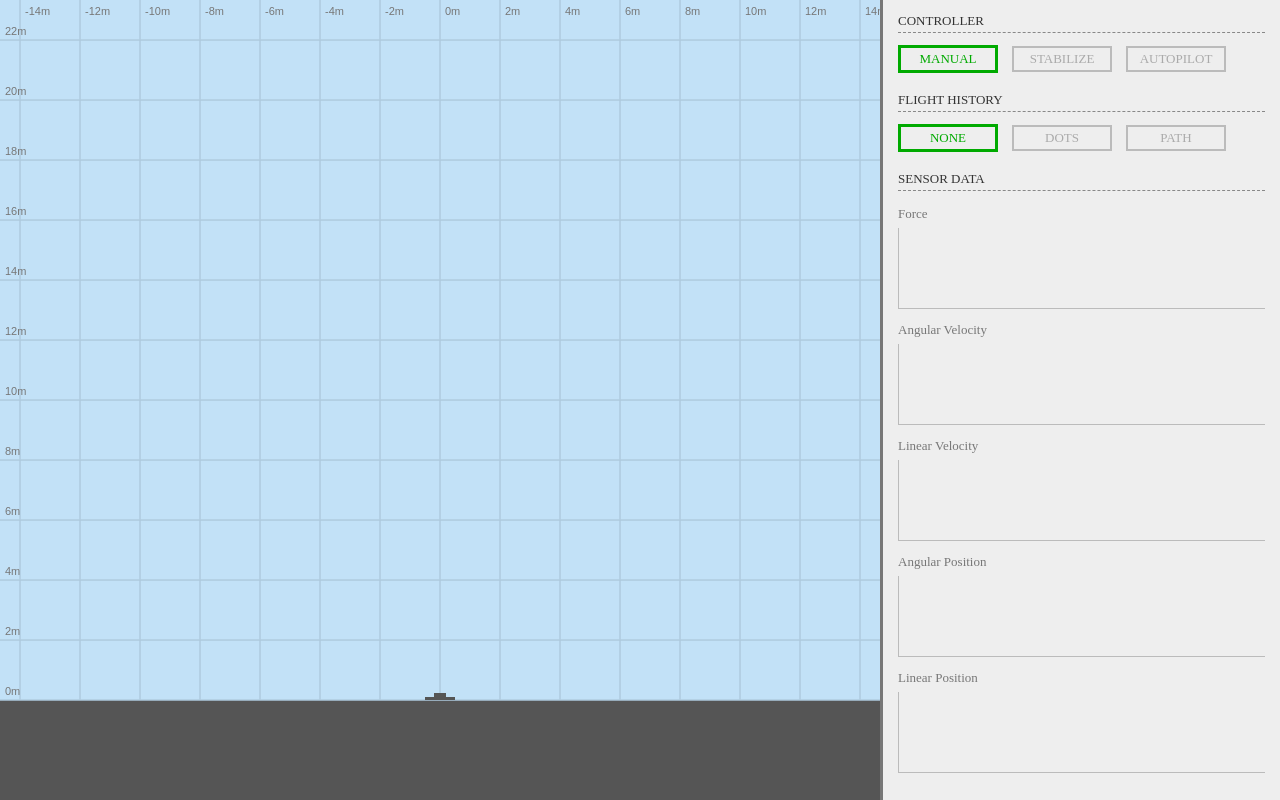
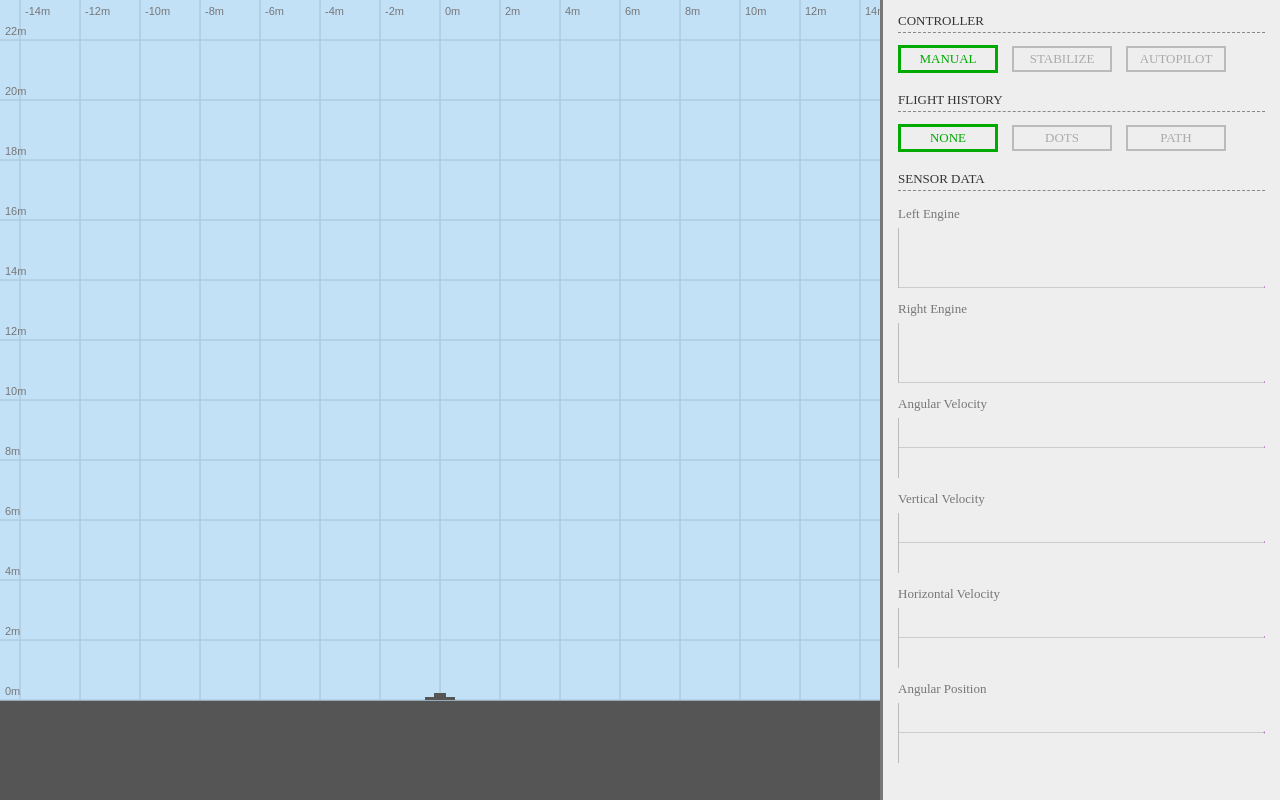
Before and after one commit to rkosai/2d-copter-sim, a plain HTML site: page index.html in a window 1280 px wide. Drawn offline with nearby package versions, Linux system fonts and the light colour scheme.

Commit message:
Enable graphing of sensor data

```diff
--- a/css/index.css
+++ b/css/index.css
@@ -63,7 +63,6 @@ body {
 
 #pane .chart {
     background: #EEE;
-    border-bottom: 1px solid #BBB;
     border-left: 1px solid #BBB;
-    height: 80px;
+    height: 60px;
 }
--- a/index.html
+++ b/index.html
@@ -29,35 +29,29 @@
         </div>
         <div class="heading">SENSOR DATA</div>
         <div class="display">
-            <div class="chart-title">Force</div>
+            <div class="chart-title">Left Engine</div>
             <div class="chart-container">
-                <div class="chart">
-                    &nbsp;
-                </div>
+                <div id="chart_left" class="chart"></div>
+            </div>
+            <div class="chart-title">Right Engine</div>
+            <div class="chart-container">
+                <div id="chart_right" class="chart"></div>
             </div>
             <div class="chart-title">Angular Velocity</div>
             <div class="chart-container">
-                <div class="chart">
-                    &nbsp;
-                </div>
+                <div id="chart_v_angular" class="chart"></div>
             </div>
-            <div class="chart-title">Linear Velocity</div>
+            <div class="chart-title">Vertical Velocity</div>
             <div class="chart-container">
-                <div class="chart">
-                    &nbsp;
-                </div>
+                <div id="chart_v_y" class="chart"></div>
+            </div>
+            <div class="chart-title">Horizontal Velocity</div>
+            <div class="chart-container">
+                <div id="chart_v_x" class="chart"></div>
             </div>
             <div class="chart-title">Angular Position</div>
             <div class="chart-container">
-                <div class="chart">
-                    &nbsp;
-                </div>
-            </div>
-            <div class="chart-title">Linear Position</div>
-            <div class="chart-container">
-                <div class="chart">
-                    &nbsp;
-                </div>
+                <div id="chart_pos_angular" class="chart"></div>
             </div>
         </div>
     </div>
@@ -82,40 +76,55 @@
 
         // Set up charts
         var charts = {
-            force: new Chart({
-                view: $('#chart_force'),
+            left: new Chart({
+                view: $('#chart_left'),
                 data: function () {
-                    return [
-                        flyer.sensor.left_engine,
-                        flyer.sensor.right_engine
-                    ];
+                    return flyer.sensors.engines.left;
                 },
                 max: 20,
-                min: 0
+                min: 0,
+                fill: true
+            }),
+            right: new Chart({
+                view: $('#chart_right'),
+                data: function () {
+                    return flyer.sensors.engines.right;
+                },
+                max: 20,
+                min: 0,
+                fill: true
             }),
             angular_velocity: new Chart({
                 view: $('#chart_v_angular'),
                 data: function () {
-                    return [flyer.sensor.angular_velocity];
+                    return flyer.sensors.velocity.theta;
                 },
-                max: 2 * Math.PI,
-                min: -2 * Math.PI
+                max: Math.PI / 2,
+                min: -1 * Math.PI / 2,
+                fill: true
             }),
-            linear_velocity: new Chart({
-                view: $('#chart_v_angular'),
+            linear_velocity_y: new Chart({
+                view: $('#chart_v_y'),
                 data: function () {
-                    return [
-                        flyer.sensor.x_velocity,
-                        flyer.sensor.y_velocity
-                    ];
+                    return flyer.sensors.velocity.y;
                 },
                 max: 30,
-                min: -30
+                min: -30,
+                fill: true
+            }),
+            linear_velocity_x: new Chart({
+                view: $('#chart_v_x'),
+                data: function () {
+                    return flyer.sensors.velocity.x;
+                },
+                max: 30,
+                min: -30,
+                fill: true
             }),
             angular_position: new Chart({
                 view: $('#chart_pos_angular'),
                 data: function () {
-                    return [flyer.sensor.angular_position];
+                    return flyer.sensors.position.theta;
                 },
                 max: Math.PI,
                 min: -1 * Math.PI
@@ -129,6 +138,12 @@
             };
         });
 
+        sim.onSimulationReset(function() {
+            for (var key in charts) {
+                charts[key].reset();
+            };
+        });
+
         sim.start();
     </script>
 </body>
--- a/js/Chart.js
+++ b/js/Chart.js
@@ -1,7 +1,78 @@
 function Chart(opts) {
+    this.div = opts.view;
+    this.data_function = opts.data;
+    this.max = opts.max;
+    this.min = opts.min;
+    this.fill = opts.fill;
 
+    // Generate a canvas
+    var h = this.div.height();
+    var w = this.div.width();
+
+    this.scale = h / (this.max - this.min);
+
+    var c = $('<canvas>');
+    c.height(h);
+    c.width(w);
+    c.attr("height", h);
+    c.attr("width", w);
+    c.css('position', 'absolute');
+    this.div.append(c);
+
+    this.canvas = c;
+    this.ctx = this.canvas[0].getContext('2d');
+
+    this.reset();
 }
 
+Chart.prototype.reset = function() {
+    // Clear the canvas
+    var h = this.ctx.canvas.height;
+    var w = this.ctx.canvas.width;
+
+    this.ctx.clearRect(0, 0, w, h);
+
+    // Draw the baseline
+    this.ctx.rect(0, h - ((0 - this.min) * this.scale) - 1, w, 1);
+    this.ctx.fillStyle = '#CCC';
+    this.ctx.fill();
+};
+
 Chart.prototype.update = function() {
-    // Draw on the chart
+    var ctx = this.ctx;
+    var h = ctx.canvas.height;
+    var w = ctx.canvas.width;
+    var data = this.data_function();
+    var y = (data - this.min) * this.scale;
+
+    // Shift the existing data left by a pixel
+    var imageData = ctx.getImageData(1, 0, w - 1, h);
+    ctx.putImageData(imageData, 0, 0);
+
+    // clear the right-most pixels
+    ctx.clearRect(w - 1, 0, 1, h);
+
+    // Draw the baseline
+    this.ctx.rect(w - 1, h - ((0 - this.min) * this.scale) - 1, 1, 1);
+    this.ctx.fillStyle = '#CCC';
+    this.ctx.fill();
+
+    // Draw the chart data
+    ctx.beginPath();
+
+    if (this.fill) {
+        ctx.rect(
+            ctx.canvas.width - 1,
+            h - y - 1,
+            1,
+            y + this.min * this.scale
+        );
+    }
+    else {
+        ctx.rect(ctx.canvas.width - 1, h - y - 1, 1, 1);
+    }
+
+    ctx.strokeStyle = '#B7B';
+    ctx.stroke();
+    ctx.closePath();
 };
--- a/js/Renderer.js
+++ b/js/Renderer.js
@@ -4,6 +4,7 @@ function Renderer(opts) {
     this.sim = opts.sim;
     this.view = opts.view;
     this.canvas = {};
+    this.ctx = {};
 
     this.dimensions = {
         h: $(window).height(),
@@ -28,6 +29,9 @@ Renderer.prototype._initializeView = function() {
     this.canvas.background = this._generateBackground();
     this.canvas.dots = this._makeCanvas();
     this.canvas.flyer = this._makeCanvas();
+
+    // Store the context for performance
+    this.ctx.flyer = this.canvas.flyer[0].getContext('2d');
 };
 
 Renderer.prototype._generateBackground = function() {
@@ -131,7 +135,7 @@ Renderer.prototype.render = function() {
 };
 
 Renderer.prototype._drawFlyers = function() {
-    var ctx = this.canvas.flyer[0].getContext('2d');
+    var ctx = this.ctx.flyer;
     var dim = this.dimensions;
 
     // Clear the flyer canvas
--- a/js/Sensors.js
+++ b/js/Sensors.js
@@ -22,7 +22,7 @@ Sensors.prototype.update = function() {
     // TBD introduce variance options
 
     this.engines.left = this.flyer.engines.left;
-    this.engines.left = this.flyer.engines.right;
+    this.engines.right = this.flyer.engines.right;
 
     this.velocity.x = this.flyer.linear.v_x;
     this.velocity.y = this.flyer.linear.v_y;
@@ -30,5 +30,11 @@ Sensors.prototype.update = function() {
 
     this.position.x = this.flyer.linear.x;
     this.position.y = this.flyer.linear.y;
-    this.position.theta = this.flyer.angular.theta;
+
+    // Set angular position
+    var t = this.flyer.angular.theta % (Math.PI * 2);
+    if (t > Math.PI) {
+        t -= 2 * Math.PI;
+    }
+    this.position.theta = t;
 };
--- a/js/Simulation.js
+++ b/js/Simulation.js
@@ -3,6 +3,7 @@ function Simulation(env) {
     this.env = env;
     this.flyers = [];
     this._tickCompleteHandlers = [];
+    this._resetHandlers = [];
     this.time = 0;
 
 }
@@ -62,7 +63,7 @@ Simulation.prototype._tickFlyer = function(flyer) {
 
     // TBD: Apply terminal velocity
 
-    // If the flyer is at the ground, stop
+    // If the flyer is at the ground, reset the simulation
     if (flyer.linear.y <= 0) {
         flyer.linear.y = 0;
         flyer.angular.theta = 0;
@@ -70,6 +71,10 @@ Simulation.prototype._tickFlyer = function(flyer) {
         if (flyer.linear.v_y < 0) {
             flyer.linear.v_y = 0;
             flyer.angular.velocity = 0;
+        }
+
+        for (var i = 0; i < this._resetHandlers.length; i++) {
+            this._resetHandlers[i]();
         }
     }
 
@@ -84,3 +89,7 @@ Simulation.prototype._tickFlyer = function(flyer) {
 Simulation.prototype.onTickComplete = function(func) {
     this._tickCompleteHandlers.push(func);
 };
+
+Simulation.prototype.onSimulationReset = function(func) {
+    this._resetHandlers.push(func);
+};
```
